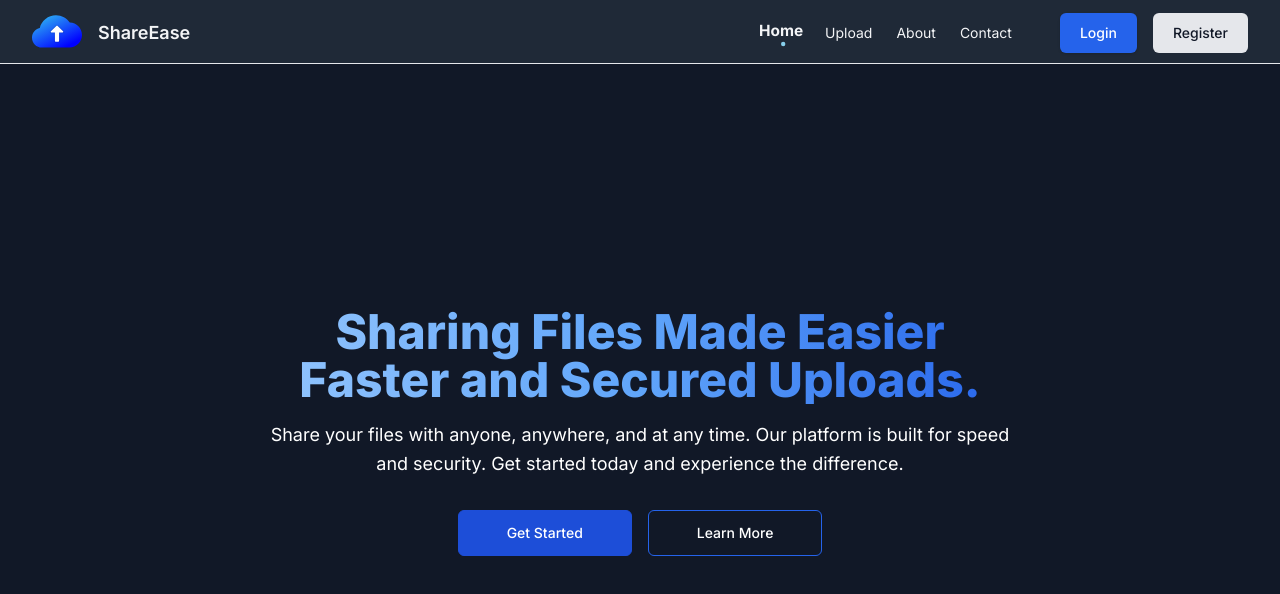
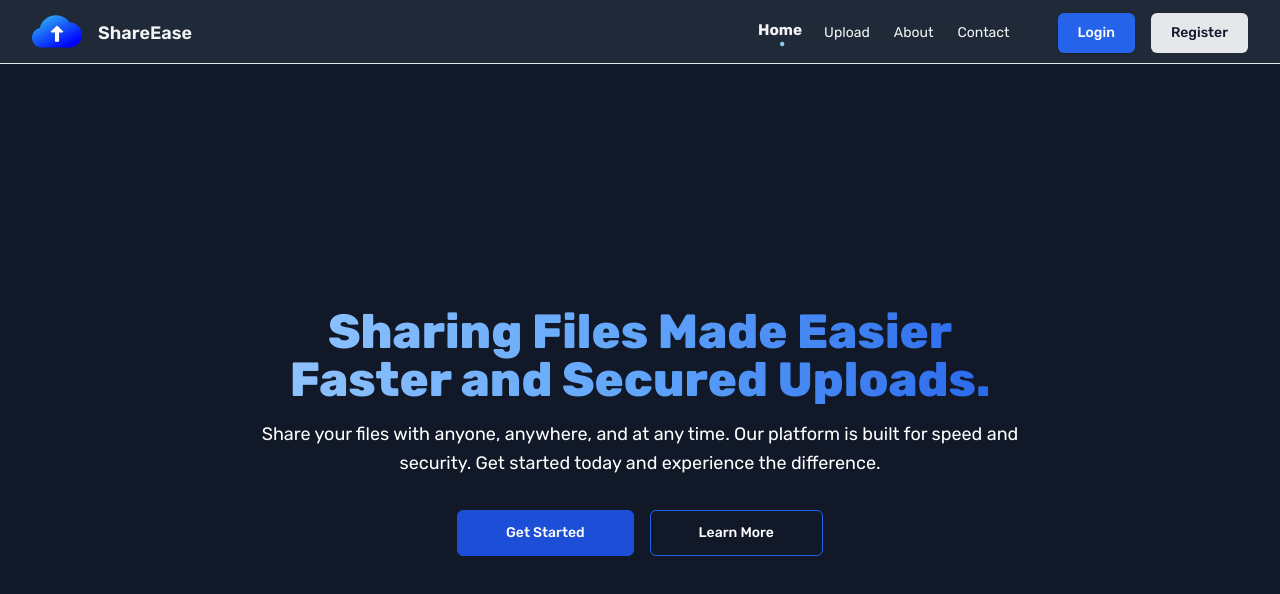
Before and after one commit to NikhilCode12/share-ease, a Next.js app: page / in a window 1280 px wide. Shown: the top 594 px of the page. Built offline with nearby package versions, Linux system fonts and the light colour scheme.

Commit message:
add: font-rubik for typography

```diff
--- a/app/layout.js
+++ b/app/layout.js
@@ -1,8 +1,8 @@
-import { Inter } from "next/font/google";
+import { Rubik, Outfit } from "next/font/google";
 import Header from "./components/Header";
 import "./globals.css";
 
-const inter = Inter({ subsets: ["latin"] });
+const rubik = Rubik({ subsets: ["latin"] });
 
 export const metadata = {
   title: "Create Next App",
@@ -13,7 +13,7 @@ export default function RootLayout({ children }) {
   const childrenHeight = `calc(100vh - 4rem)`;
   return (
     <html lang="en" className="h-[100vh]">
-      <body className={inter.className}>
+      <body className={rubik.className}>
         <div className="h-16">
           <Header />
         </div>
--- /dev/null
+++ b/app/utils/constants.js
@@ -0,0 +1,3 @@
+export default {
+  desc: "Drag and drop a file here or click to upload",
+};
```
